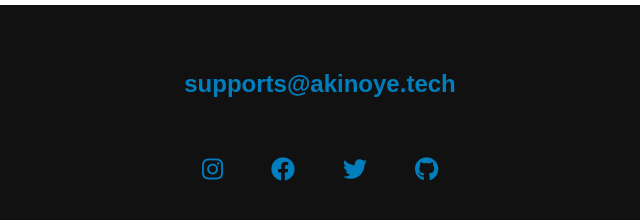
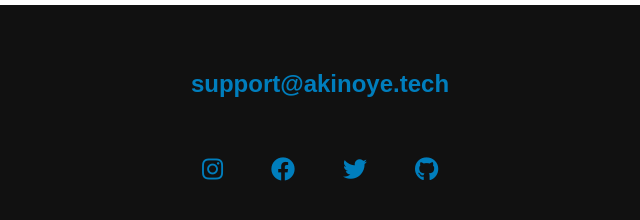
Before and after one commit to CodewithOye/Codewithoye.github.io, a plain HTML site: page index.html in a window 1280 px wide. Shown: the part 4537-4757 px from the top of the page, 320-960 px from the left. Drawn offline with nearby package versions, Linux system fonts and the light colour scheme; files whose address does not match are found by name; a web font is replaced by a local one.

Commit message:
Update index.html

```diff
--- a/index.html
+++ b/index.html
@@ -187,7 +187,7 @@
         <!-- Footer -->
         <footer class="footer">
             <!-- replace with your own email address -->
-            <a href="mailto:supports@akinoye.tech" class="footer__link">supports@akinoye.tech</a>
+            <a href="mailto:support@akinoye.tech" class="footer__link">support@akinoye.tech</a>
             <ul class="social-list">
                 <li class="social-list__item">
                     <a class="social-list__link" href="https://www.instagram.com/dev_oyeofficial/" target="_blank">
```
